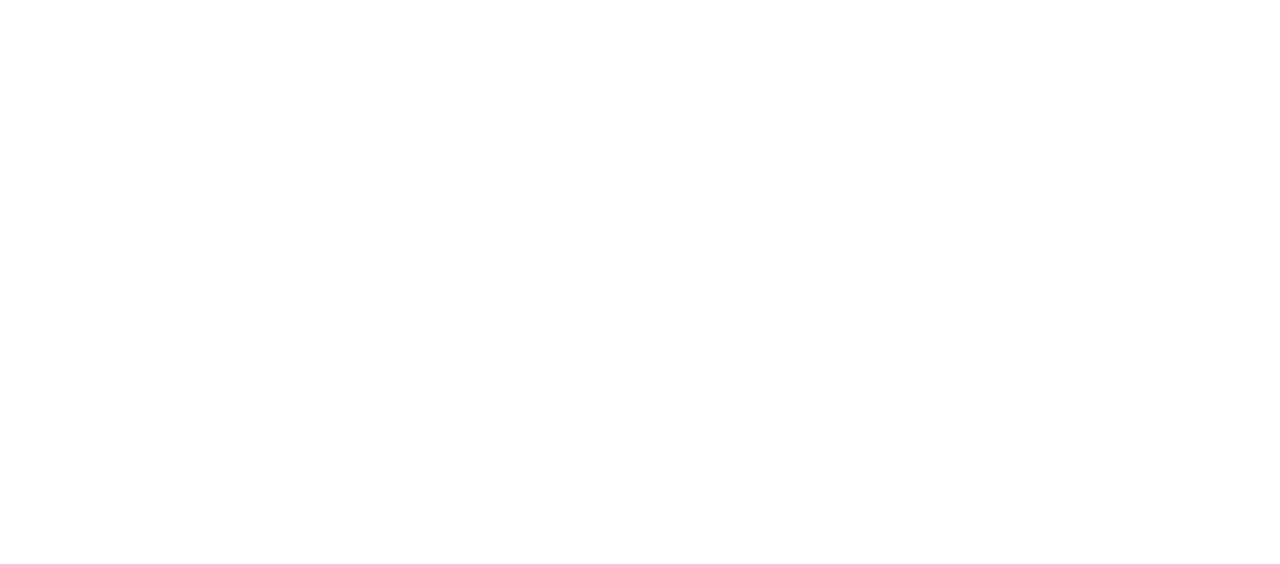
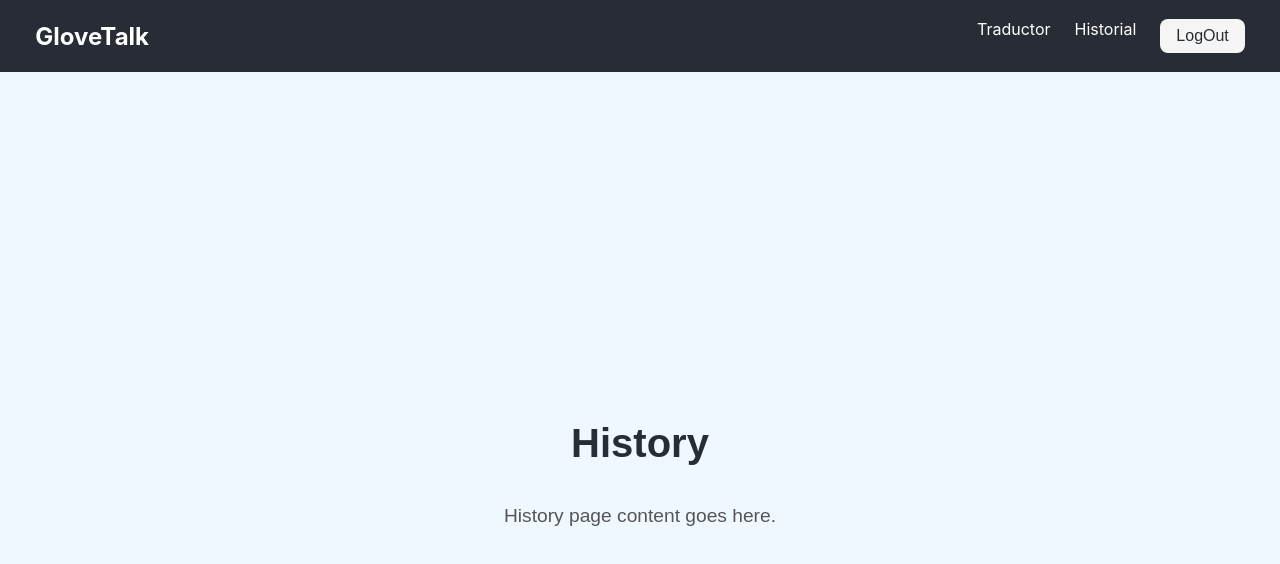
Before and after one commit to Soluciones-IoT-15185-Grupo2/FrontEnd, a React (Create React App) app: page /history in a window 1280 px wide. Before the commit this address had no page. Shown: the top 564 px of the page. Built offline with nearby package versions, Linux system fonts and the light colour scheme.

Commit message:
FEAT: ADD files

```diff
--- a/src/application/router/router.jsx
+++ b/src/application/router/router.jsx
@@ -2,6 +2,7 @@
 import { Home } from "../../domain/home/Home.jsx";
 import {Login} from "../../domain/login/login.jsx";
 import {Register} from "../../domain/register/register";
+import {History} from "../../domain/history/history";
 export function MyRoutes() {
     return (
 
@@ -10,6 +11,7 @@
                 <Route path="/home" element={<Home />} />
                 <Route path="/login" element={<Login />} />
                 <Route path="/register" element={<Register />} />
+                <Route path="/history" element={<History />} />
             </Routes>
 
     );
--- /dev/null
+++ b/src/domain/history/history.css
@@ -0,0 +1,34 @@
+.history {
+    display: flex;
+    flex-direction: column;
+    justify-content: center;
+    align-items: center;
+    height: 100vh;
+    background-color: #f0f8ff; /* Light blue background */
+    font-family: 'Arial', sans-serif;
+    color: #333; /* Dark text color */
+}
+
+.history h1 {
+    font-size: 2.5rem;
+    margin-bottom: 1rem;
+    color: #282c34; /* Darker color for the title */
+}
+
+.history p {
+    font-size: 1.2rem;
+    text-align: center;
+    max-width: 600px;
+    line-height: 1.6;
+    color: #555; /* Softer text color */
+}
+
+.history-card {
+    background-color: #fff;
+    padding: 2rem;
+    border-radius: 8px;
+    box-shadow: 0 4px 6px rgba(0, 0, 0, 0.1);
+    text-align: center;
+    max-width: 800px;
+    width: 90%;
+}
--- /dev/null
+++ b/src/domain/history/history.jsx
@@ -0,0 +1,15 @@
+import Navbar from "../../infraestructure/ui/components/navbar/navbar";
+import "./history.css";
+
+export function History() {
+    return (
+        <>
+        <Navbar/>
+
+        <div className="history">
+            <h1>History</h1>
+            <p>History page content goes here.</p>
+        </div>
+        </>
+    );
+}
--- a/src/infraestructure/ui/components/navbar/navbar.jsx
+++ b/src/infraestructure/ui/components/navbar/navbar.jsx
@@ -10,13 +10,21 @@
         navigate("/login");
     }
 
+    const handlerHistoryClick = () => {
+        navigate("/history");
+    }
+
+    const handlerTraductorClick = () => {
+        navigate("/home");
+    }
+
     return (
 
         <nav className="navbar">
             <div className="navbar-logo">GloveTalk</div>
             <ul className="navbar-links">
-                <li><a href="#traductor">Traductor</a></li>
-                <li><a href="#historial">Historial</a></li>
+                <li><a href="#traductor" onClick={handlerTraductorClick}>Traductor</a></li>
+                <li><a href="#historial" onClick={handlerHistoryClick}>Historial</a></li>
                 <button className = "logout" onClick={handlerLogoutClick}>LogOut</button>
             </ul>
         </nav>
```
